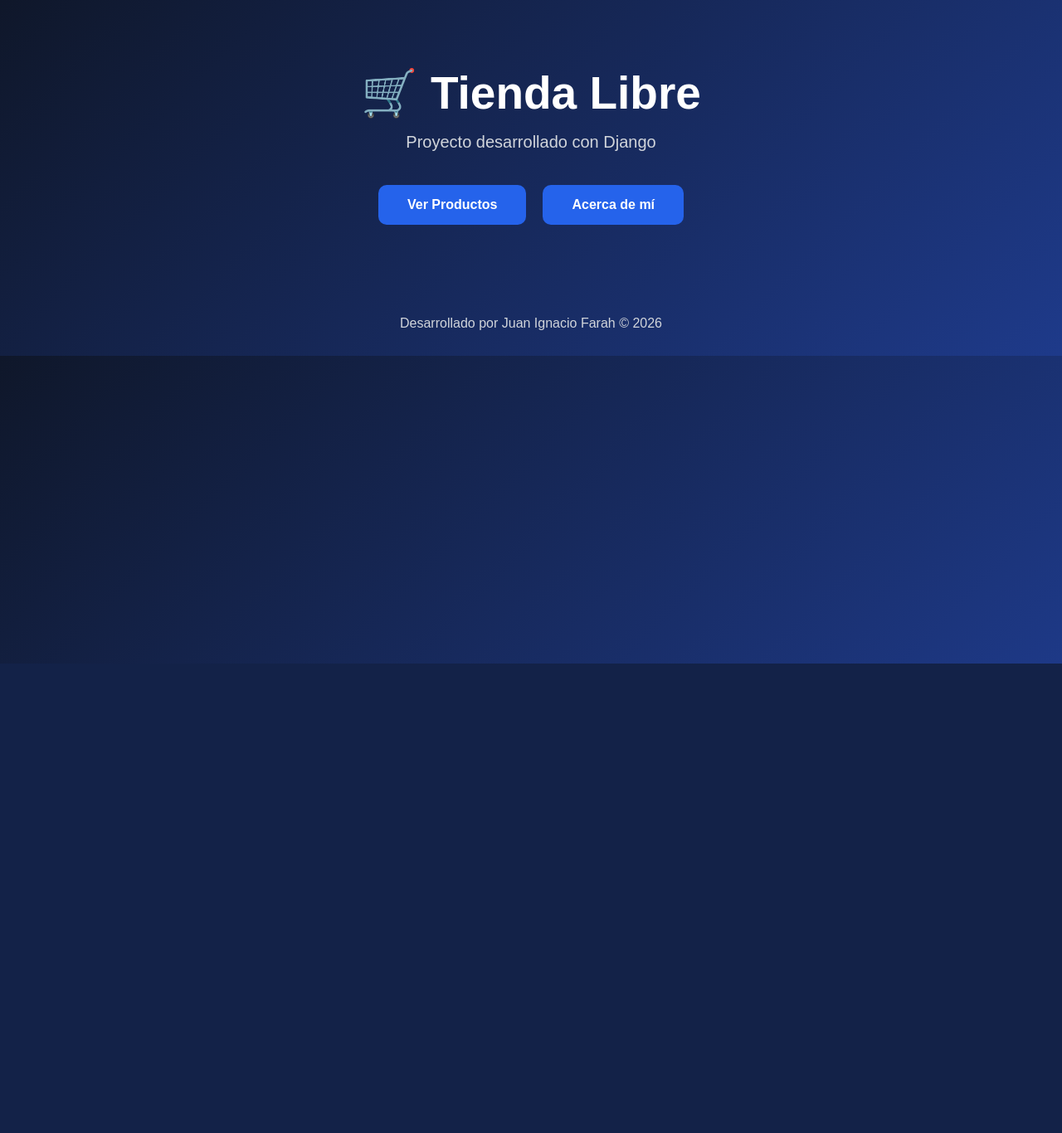
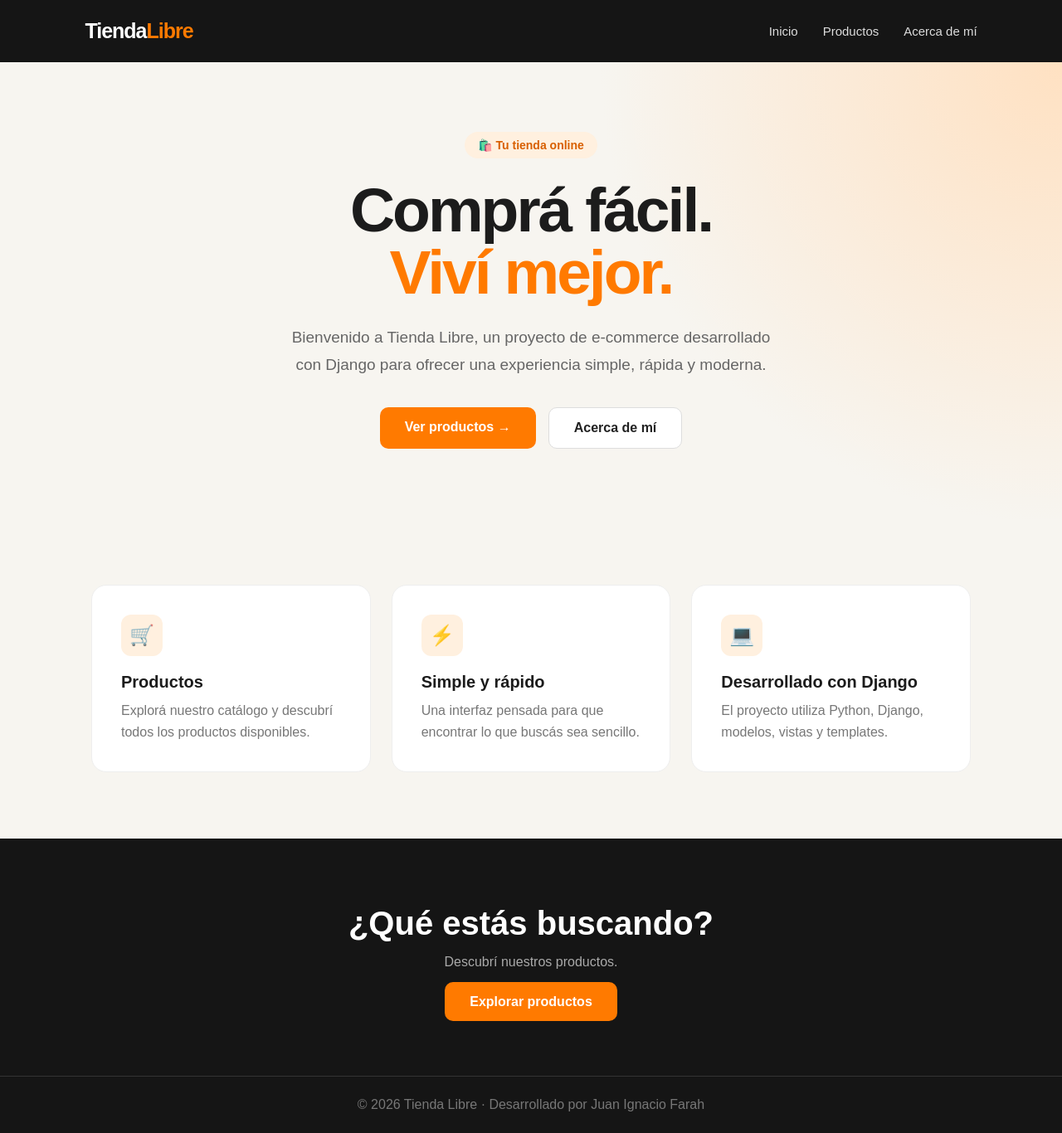
Before and after one commit to Villada-PG3/trabajo-practico-tienda-libre-nachofarah, a Django app: page / in a window 1280 px wide. Shown: the whole page at 83% size. Before the commit the page ends 800 px from the top, so only its background shows below. Run offline with Django 5.2, Linux system fonts and the light colour scheme.

Commit message:
feat: primera vista y template para home y acerca-de-mi.

```diff
--- a/Template/home.html
+++ b/Template/home.html
@@ -1,118 +1,486 @@
 <!DOCTYPE html>
 <html lang="es">
+
 <head>
     <meta charset="UTF-8">
     <meta name="viewport" content="width=device-width, initial-scale=1.0">
+
     <title>Tienda Libre</title>
 
     <style>
-        *{
-            margin:0;
-            padding:0;
-            box-sizing:border-box;
-            font-family:Arial, Helvetica, sans-serif;
+
+        * {
+            margin: 0;
+            padding: 0;
+            box-sizing: border-box;
+            font-family: Arial, Helvetica, sans-serif;
         }
 
-        body{
-            background:linear-gradient(135deg,#0f172a,#1e3a8a);
-            color:white;
+        body {
+            background: #f7f5f0;
+            color: #1c1c1c;
         }
 
-        header{
-            text-align:center;
-            padding:80px 20px;
+
+        nav {
+            height: 75px;
+            background: #151515;
+
+            display: flex;
+            align-items: center;
+            justify-content: space-between;
+
+            padding: 0 8%;
         }
 
-        header h1{
-            font-size:55px;
-            margin-bottom:15px;
+        .logo {
+            color: white;
+            font-size: 25px;
+            font-weight: bold;
+            letter-spacing: -1px;
         }
 
-        header p{
-            font-size:20px;
-            color:#d1d5db;
-            margin-bottom:40px;
+        .logo span {
+            color: #ff7a00;
         }
 
-        .botones{
-            display:flex;
-            justify-content:center;
-            gap:20px;
+        .nav-links {
+            display: flex;
+            gap: 30px;
         }
 
-        .botones a{
-            text-decoration:none;
-            background:#2563eb;
-            color:white;
-            padding:15px 35px;
-            border-radius:10px;
-            transition:.3s;
-            font-weight:bold;
+        .nav-links a {
+            color: #dddddd;
+            text-decoration: none;
+            font-size: 15px;
+
+            transition: 0.3s;
         }
 
-        .botones a:hover{
-            background:#1d4ed8;
-            transform:translateY(-3px);
+        .nav-links a:hover {
+            color: #ff7a00;
         }
 
-        section{
-            max-width:1000px;
-            margin:60px auto;
-            display:flex;
-            gap:30px;
-            justify-content:center;
-            flex-wrap:wrap;
+
+        /* ---------------- HERO ---------------- */
+
+        .hero {
+            min-height: 550px;
+
+            display: flex;
+            align-items: center;
+            justify-content: center;
+
+            text-align: center;
+
+            padding: 80px 20px;
+
+            background:
+                radial-gradient(
+                    circle at top right,
+                    #ffe1c2,
+                    transparent 40%
+                ),
+                #f7f5f0;
         }
 
-        .card{
-            width:280px;
-            background:white;
-            color:#222;
-            padding:30px;
-            border-radius:15px;
-            text-align:center;
-            box-shadow:0 10px 25px rgba(0,0,0,.2);
+        .hero-content {
+            max-width: 850px;
         }
 
-        .card h2{
-            margin-bottom:15px;
-            color:#2563eb;
+        .tag {
+            display: inline-block;
+
+            background: #fff0df;
+            color: #d85f00;
+
+            padding: 8px 16px;
+
+            border-radius: 50px;
+
+            font-size: 14px;
+            font-weight: bold;
+
+            margin-bottom: 25px;
         }
 
-        .card p{
-            line-height:1.6;
+        .hero h1 {
+            font-size: clamp(45px, 7vw, 75px);
+
+            line-height: 1;
+
+            margin-bottom: 25px;
+
+            letter-spacing: -3px;
         }
 
-        footer{
-            text-align:center;
-            padding:30px;
-            color:#d1d5db;
+        .hero h1 span {
+            color: #ff7a00;
         }
+
+        .hero p {
+            max-width: 600px;
+
+            margin: auto;
+
+            font-size: 19px;
+            line-height: 1.7;
+
+            color: #666;
+        }
+
+        .hero-buttons {
+            margin-top: 35px;
+
+            display: flex;
+            justify-content: center;
+
+            gap: 15px;
+
+            flex-wrap: wrap;
+        }
+
+        .btn {
+            text-decoration: none;
+
+            padding: 15px 30px;
+
+            border-radius: 10px;
+
+            font-weight: bold;
+
+            transition: 0.3s;
+        }
+
+        .btn-primary {
+            background: #ff7a00;
+            color: white;
+        }
+
+        .btn-primary:hover {
+            background: #e56800;
+            transform: translateY(-3px);
+
+            box-shadow: 0 10px 25px rgba(255, 122, 0, 0.25);
+        }
+
+        .btn-secondary {
+            border: 1px solid #ddd;
+            color: #222;
+            background: white;
+        }
+
+        .btn-secondary:hover {
+            border-color: #ff7a00;
+            color: #ff7a00;
+
+            transform: translateY(-3px);
+        }
+
+
+
+        .features {
+            max-width: 1100px;
+
+            margin: 0 auto;
+
+            padding: 80px 20px;
+
+            display: grid;
+
+            grid-template-columns: repeat(3, 1fr);
+
+            gap: 25px;
+        }
+
+        .feature {
+            background: white;
+
+            padding: 35px;
+
+            border-radius: 18px;
+
+            border: 1px solid #eeeeee;
+
+            transition: 0.3s;
+        }
+
+        .feature:hover {
+            transform: translateY(-7px);
+
+            box-shadow: 0 15px 35px rgba(0, 0, 0, 0.08);
+        }
+
+        .feature-icon {
+            width: 50px;
+            height: 50px;
+
+            display: flex;
+            align-items: center;
+            justify-content: center;
+
+            background: #fff0df;
+
+            border-radius: 12px;
+
+            font-size: 24px;
+
+            margin-bottom: 20px;
+        }
+
+        .feature h2 {
+            font-size: 20px;
+
+            margin-bottom: 10px;
+        }
+
+        .feature p {
+            color: #777;
+
+            line-height: 1.6;
+        }
+
+
+
+
+        .cta {
+            background: #151515;
+
+            color: white;
+
+            text-align: center;
+
+            padding: 80px 20px;
+        }
+
+        .cta h2 {
+            font-size: 40px;
+
+            margin-bottom: 15px;
+        }
+
+        .cta p {
+            color: #aaa;
+
+            margin-bottom: 30px;
+        }
+
+
+
+
+        footer {
+            background: #151515;
+
+            border-top: 1px solid #333;
+
+            color: #777;
+
+            text-align: center;
+
+            padding: 25px;
+        }
+
+
+
+
+        @media (max-width: 700px) {
+
+            nav {
+                padding: 0 20px;
+            }
+
+            .nav-links {
+                gap: 15px;
+            }
+
+            .features {
+                grid-template-columns: 1fr;
+            }
+
+            .hero h1 {
+                letter-spacing: -2px;
+            }
+
+        }
+
     </style>
 
 </head>
+
+
 <body>
 
-<header>
 
-    <h1>🛒 Tienda Libre</h1>
+    <!-- NAVBAR -->
 
-    <p>Proyecto desarrollado con Django</p>
+    <nav>
 
-    <div class="botones">
-        <a href="/productos/">Ver Productos</a>
-        <a href="/acerca-de-mi/">Acerca de mí</a>
-    </div>
+        <div class="logo">
+            Tienda<span>Libre</span>
+        </div>
 
-</header>
+        <div class="nav-links">
+
+            <a href="/">Inicio</a>
+
+            <a href="/productos/">
+                Productos
+            </a>
+
+            <a href="/acerca-de-mi/">
+                Acerca de mí
+            </a>
+
+        </div>
+
+    </nav>
 
 
 
-<footer>
+    <!-- HERO -->
 
-    <p>Desarrollado por Juan Ignacio Farah © 2026</p>
+    <section class="hero">
 
-</footer>
+        <div class="hero-content">
+
+            <div class="tag">
+                🛍️ Tu tienda online
+            </div>
+
+            <h1>
+                Comprá fácil.<br>
+                <span>Viví mejor.</span>
+            </h1>
+
+            <p>
+                Bienvenido a Tienda Libre, un proyecto de e-commerce
+                desarrollado con Django para ofrecer una experiencia
+                simple, rápida y moderna.
+            </p>
+
+            <div class="hero-buttons">
+
+                <a
+                    href="/productos/"
+                    class="btn btn-primary"
+                >
+                    Ver productos →
+                </a>
+
+                <a
+                    href="/acerca-de-mi/"
+                    class="btn btn-secondary"
+                >
+                    Acerca de mí
+                </a>
+
+            </div>
+
+        </div>
+
+    </section>
+
+
+
+    <!-- FEATURES -->
+
+    <section class="features">
+
+
+        <div class="feature">
+
+            <div class="feature-icon">
+                🛒
+            </div>
+
+            <h2>
+                Productos
+            </h2>
+
+            <p>
+                Explorá nuestro catálogo y descubrí
+                todos los productos disponibles.
+            </p>
+
+        </div>
+
+
+
+        <div class="feature">
+
+            <div class="feature-icon">
+                ⚡
+            </div>
+
+            <h2>
+                Simple y rápido
+            </h2>
+
+            <p>
+                Una interfaz pensada para que encontrar
+                lo que buscás sea sencillo.
+            </p>
+
+        </div>
+
+
+
+        <div class="feature">
+
+            <div class="feature-icon">
+                💻
+            </div>
+
+            <h2>
+                Desarrollado con Django
+            </h2>
+
+            <p>
+                El proyecto utiliza Python, Django,
+                modelos, vistas y templates.
+            </p>
+
+        </div>
+
+
+    </section>
+
+
+
+    <!-- CTA -->
+
+    <section class="cta">
+
+        <h2>
+            ¿Qué estás buscando?
+        </h2>
+
+        <p>
+            Descubrí nuestros productos.
+        </p>
+
+        <a
+            href="/productos/"
+            class="btn btn-primary"
+        >
+            Explorar productos
+        </a>
+
+    </section>
+
+
+
+    <!-- FOOTER -->
+
+    <footer>
+
+        <p>
+            © 2026 Tienda Libre · Desarrollado por Juan Ignacio Farah
+        </p>
+
+    </footer>
+
 
 </body>
+
 </html>
```
Also changed, not shown: Template/productos.html (deleted, +0 -7 lines).
